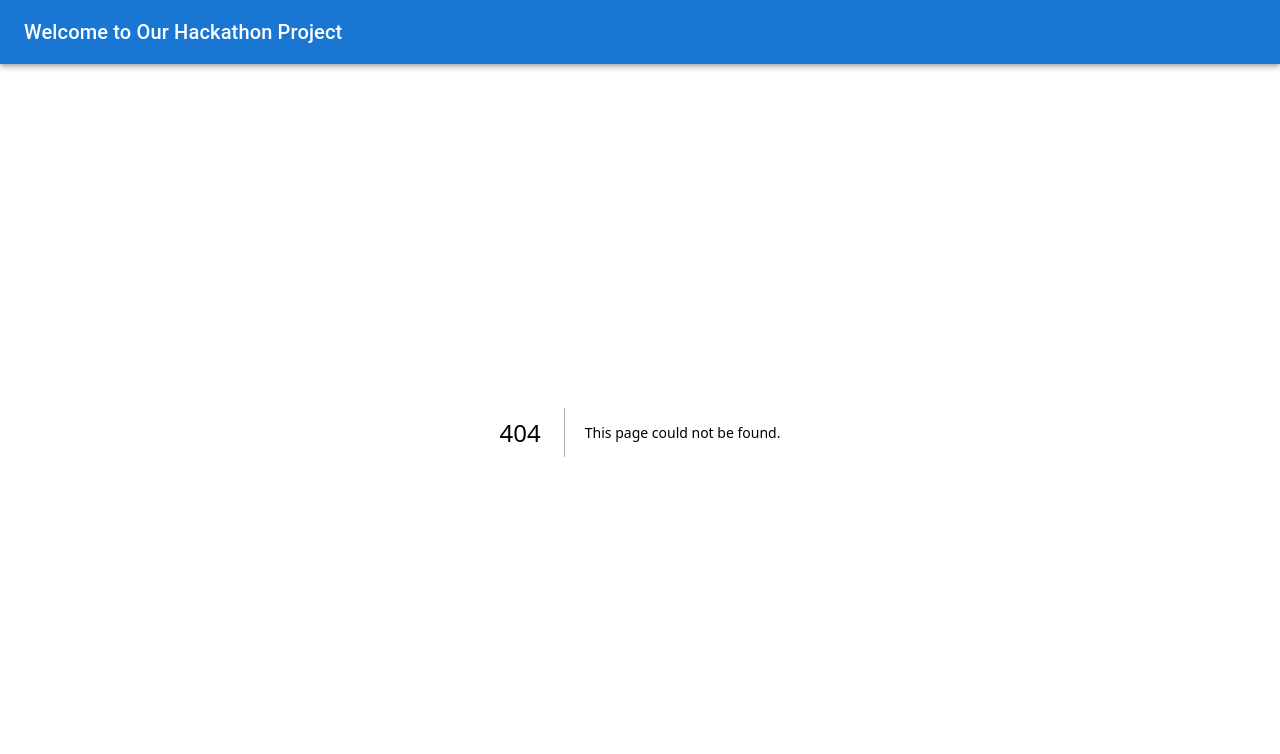
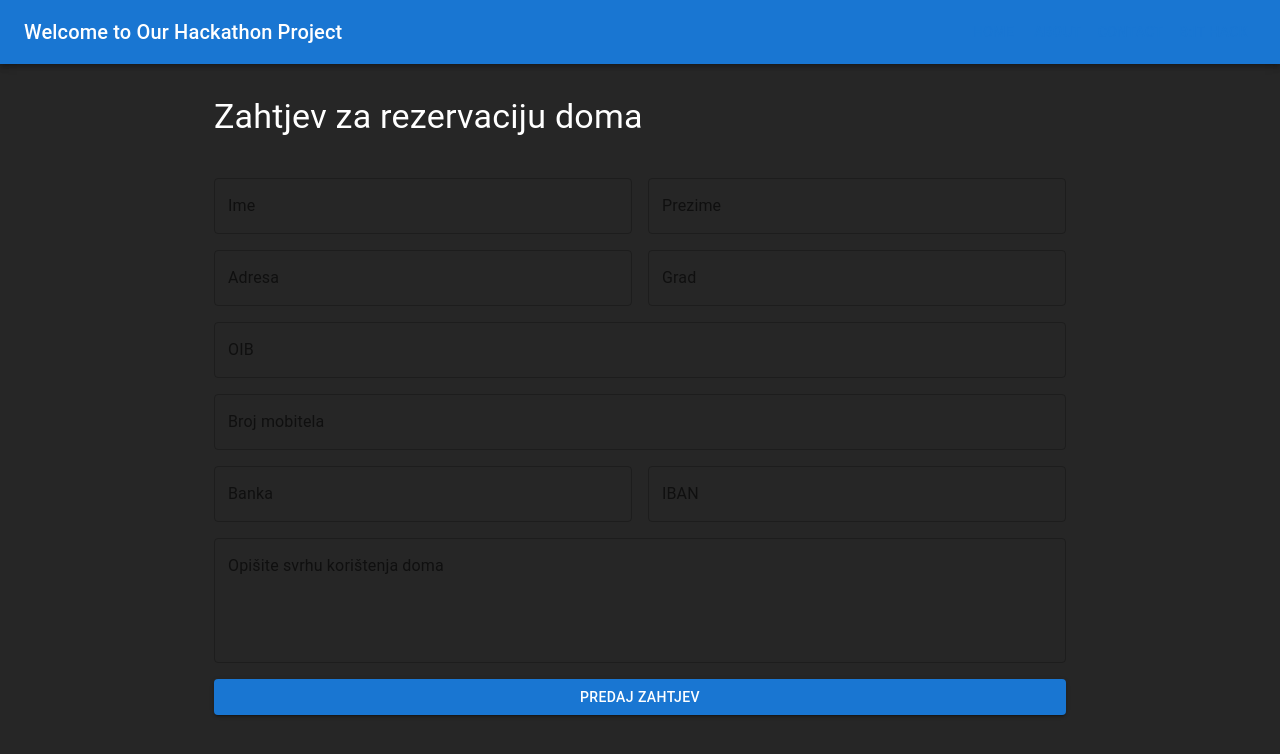
Before and after one commit to samuellucic/bit-hackathon-public, a Next.js app in the folder client/: page /reserve in a window 1280 px wide. Before the commit this address had no page. Shown: the top 754 px of the page. Built offline with nearby package versions, Linux system fonts and the light colour scheme.

Commit message:
moved header component location; added first part of reservation request form

```diff
--- a/client/package.json
+++ b/client/package.json
@@ -11,6 +11,7 @@
   "dependencies": {
     "@emotion/react": "^11.13.3",
     "@emotion/styled": "^11.13.0",
+    "@hookform/resolvers": "^3.9.0",
     "@mui/icons-material": "^6.1.4",
     "@mui/material": "^6.1.4",
     "@reduxjs/toolkit": "^2.2.0",
@@ -19,7 +20,9 @@
     "next": "14.2.15",
     "react": "^18",
     "react-dom": "^18",
-    "react-redux": "^9.1.0"
+    "react-hook-form": "^7.53.0",
+    "react-redux": "^9.1.0",
+    "zod": "^3.23.8"
   },
   "devDependencies": {
     "@types/node": "^20",
--- /dev/null
+++ b/client/src/app/(pages)/reserve/page.tsx
@@ -0,0 +1,152 @@
+"use client";
+
+import React from 'react';
+import { useForm } from 'react-hook-form';
+import { zodResolver } from '@hookform/resolvers/zod';
+import { z } from 'zod';
+import { TextField, Button, Box, Container, Typography, Grid } from '@mui/material';
+
+const mandatoryFieldMessage = "Polje je obavezno";
+
+const schema = z.object({
+    firstName: z.string().min(1, mandatoryFieldMessage),
+    lastName: z.string().min(1, mandatoryFieldMessage),
+    address: z.string().min(1, mandatoryFieldMessage),
+    city: z.string().min(1, mandatoryFieldMessage),
+    oib: z.string().min(1, mandatoryFieldMessage),
+    mobilePhone: z
+        .string()
+        .regex(/^\d+$/, 'Broj mobitela mora sadržavati samo brojeve'),
+    bank: z.string().min(1, mandatoryFieldMessage),
+    iban: z
+        .string()
+        .min(15, 'IBAN mora sadržavati najmanje 15 znakova')
+        .max(34, 'IBAN može sadržavati najviše 34 znakova'),
+    purpose: z.string().min(1, mandatoryFieldMessage),
+});
+
+type FormData = z.infer<typeof schema>;
+
+const FormPage: React.FC = () => {
+    const {
+        register,
+        handleSubmit,
+        formState: { errors },
+    } = useForm<FormData>({
+        resolver: zodResolver(schema),
+    });
+
+    const onSubmit = (data: FormData) => {
+        console.log(data);
+    };
+
+    return (
+        <Container maxWidth="md">
+            <Box sx={{ mt: 4 }}>
+                <Typography variant="h4" gutterBottom style={{marginBottom: "40px"}}>
+                    Zahtjev za rezervaciju doma
+                </Typography>
+                <form onSubmit={handleSubmit(onSubmit)}>
+                    <Grid container spacing={2}>
+                        <Grid item xs={12} sm={6}>
+                            <TextField
+                                fullWidth
+                                label="Ime"
+                                {...register('firstName')}
+                                error={!!errors.firstName}
+                                helperText={errors.firstName?.message}
+                            />
+                        </Grid>
+                        <Grid item xs={12} sm={6}>
+                            <TextField
+                                fullWidth
+                                label="Prezime"
+                                {...register('lastName')}
+                                error={!!errors.lastName}
+                                helperText={errors.lastName?.message}
+                            />
+                        </Grid>
+
+                        <Grid item xs={12} sm={6}>
+                            <TextField
+                                fullWidth
+                                label="Adresa"
+                                {...register('address')}
+                                error={!!errors.address}
+                                helperText={errors.address?.message}
+                            />
+                        </Grid>
+                        <Grid item xs={12} sm={6}>
+                            <TextField
+                                fullWidth
+                                label="Grad"
+                                {...register('city')}
+                                error={!!errors.city}
+                                helperText={errors.city?.message}
+                            />
+                        </Grid>
+
+                        <Grid item xs={12}>
+                            <TextField
+                                fullWidth
+                                label="OIB"
+                                {...register('oib')}
+                                error={!!errors.oib}
+                                helperText={errors.oib?.message}
+                            />
+                        </Grid>
+
+                        <Grid item xs={12}>
+                            <TextField
+                                fullWidth
+                                label="Broj mobitela"
+                                {...register('mobilePhone')}
+                                error={!!errors.mobilePhone}
+                                helperText={errors.mobilePhone?.message}
+                            />
+                        </Grid>
+
+                        <Grid item xs={12} sm={6}>
+                            <TextField
+                                fullWidth
+                                label="Banka"
+                                {...register('bank')}
+                                error={!!errors.bank}
+                                helperText={errors.bank?.message}
+                            />
+                        </Grid>
+                        <Grid item xs={12} sm={6}>
+                            <TextField
+                                fullWidth
+                                label="IBAN"
+                                {...register('iban')}
+                                error={!!errors.iban}
+                                helperText={errors.iban?.message}
+                            />
+                        </Grid>
+
+                        <Grid item xs={12}>
+                            <TextField
+                                fullWidth
+                                label="Opišite svrhu korištenja doma"
+                                multiline
+                                rows={4}
+                                {...register('purpose')}
+                                error={!!errors.purpose}
+                                helperText={errors.purpose?.message}
+                            />
+                        </Grid>
+
+                        <Grid item xs={12}>
+                            <Button type="submit" variant="contained" color="primary" fullWidth>
+                                Predaj zahtjev
+                            </Button>
+                        </Grid>
+                    </Grid>
+                </form>
+            </Box>
+        </Container>
+    );
+};
+
+export default FormPage;
--- a/client/src/app/layout.tsx
+++ b/client/src/app/layout.tsx
@@ -1,7 +1,7 @@
 import type { Metadata } from 'next';
 import localFont from 'next/font/local';
 import './globals.css';
-import Header from '@/components/Header/Header';
+import Header from '@/app/components/Header/Header';
 
 const geistSans = localFont({
   src: './fonts/GeistVF.woff',
```
Also changed, not shown: client/src/app/components/Header/Header.module.css (renamed from client/src/components/Header/Header.module.css), client/src/app/components/Header/Header.tsx (renamed from client/src/components/Header/Header.tsx), 1 other file (tests, documents, lock files or other folders).
